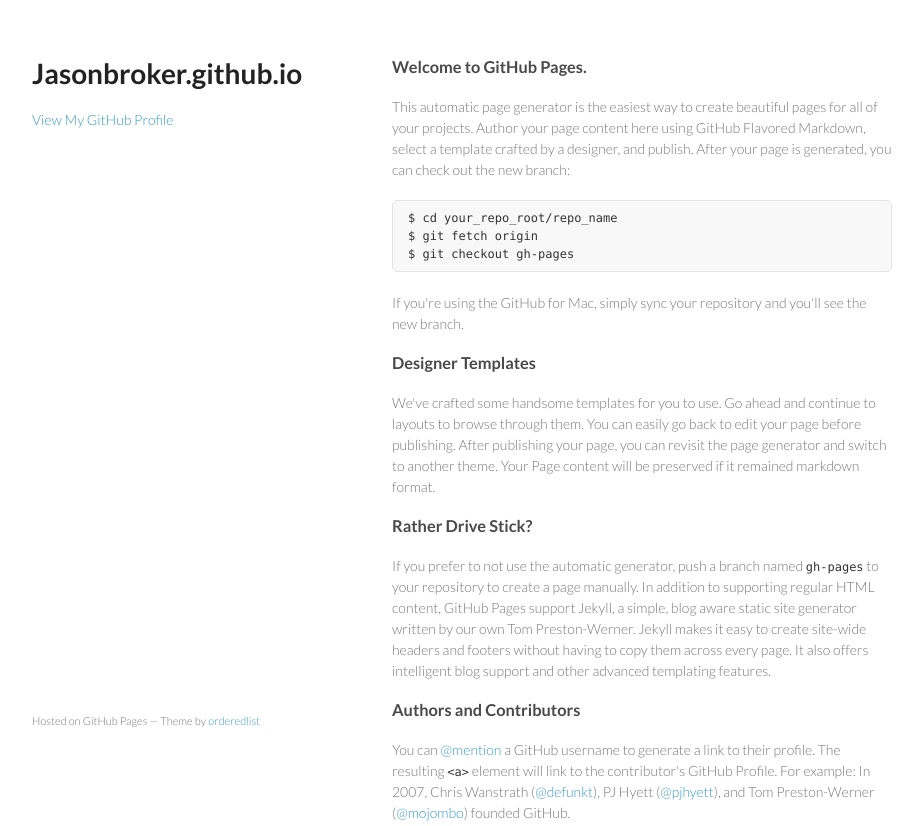
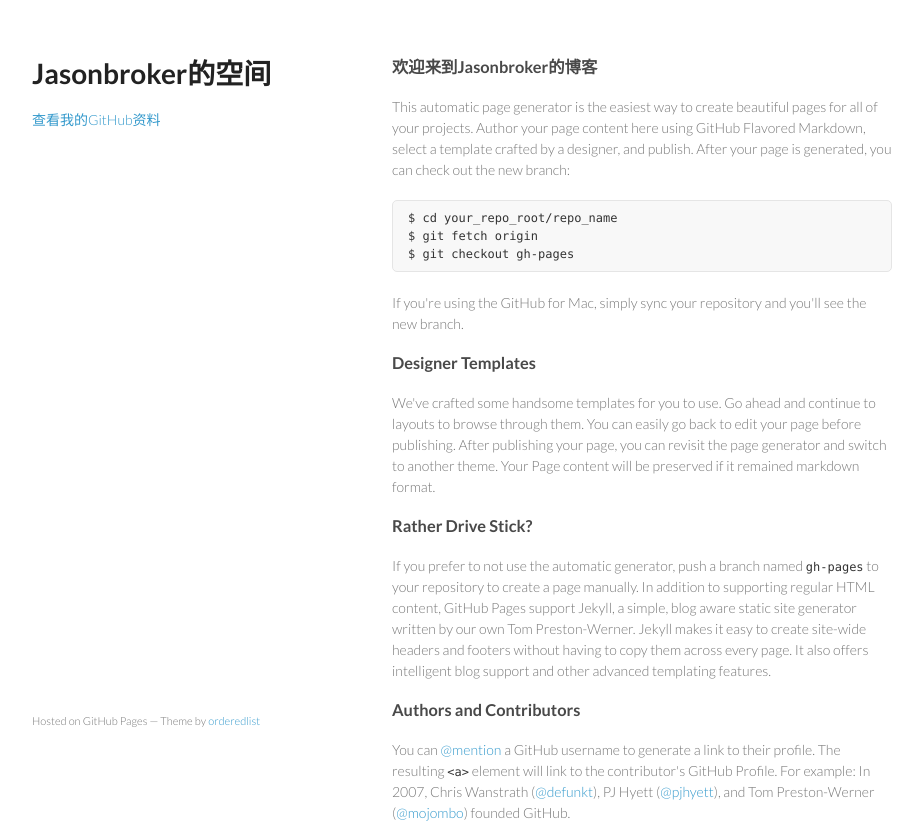
Before and after one commit to Jasonbroker/jasonbroker.github.io, a plain HTML site: page index.html in a window 1280 px wide. Shown: the top 826 px of the page, without its empty margins (178-1101 px from the left). Drawn offline with Linux system fonts and the light colour scheme.

Commit message:
atest
test

```diff
--- a/index.html
+++ b/index.html
@@ -15,16 +15,16 @@
   <body>
     <div class="wrapper">
       <header>
-        <h1>Jasonbroker.github.io</h1>
+        <h1>Jasonbroker的空间</h1>
         <p></p>
 
 
-        <p class="view"><a href="https://github.com/Jasonbroker">View My GitHub Profile</a></p>
+        <p class="view"><a href="https://github.com/Jasonbroker">查看我的GitHub资料</a></p>
 
       </header>
       <section>
         <h3>
-<a name="welcome-to-github-pages" class="anchor" href="#welcome-to-github-pages"><span class="octicon octicon-link"></span></a>Welcome to GitHub Pages.</h3>
+<a name="欢迎来到Jasonbroker的博客" class="anchor" href="#欢迎来到Jasonbroker的博客"><span class="octicon octicon-link"></span></a>欢迎来到Jasonbroker的博客</h3>
 
 <p>This automatic page generator is the easiest way to create beautiful pages for all of your projects. Author your page content here using GitHub Flavored Markdown, select a template crafted by a designer, and publish. After your page is generated, you can check out the new branch:</p>
 
```
Also changed, not shown: 1 other file.
